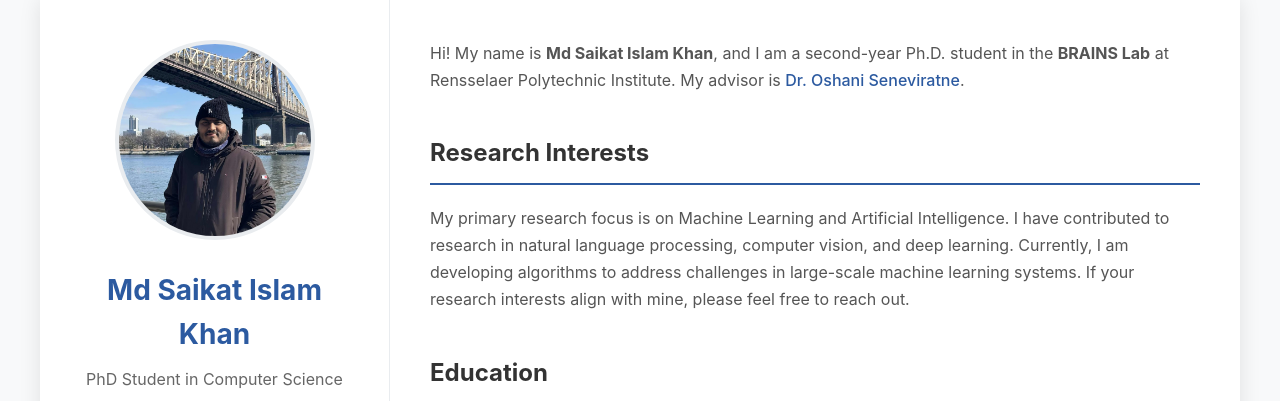
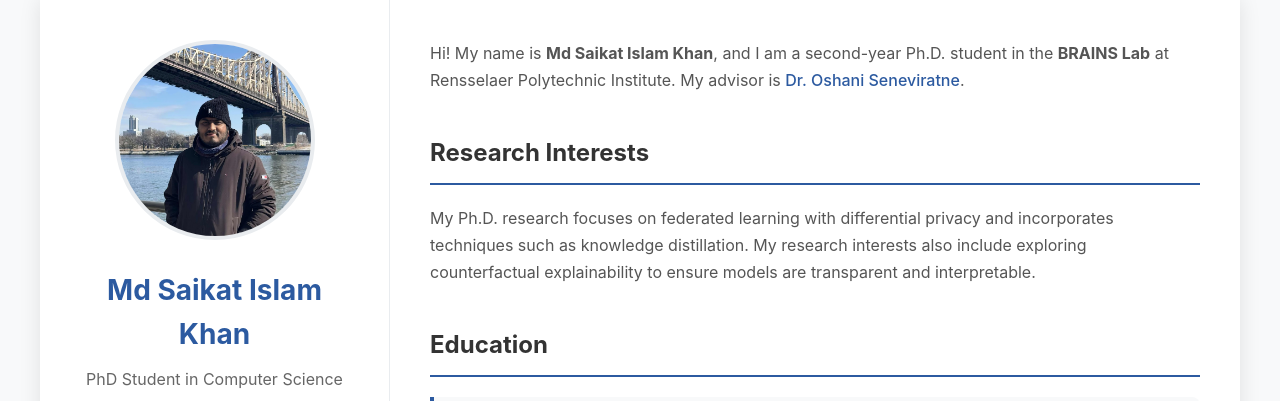
Before and after one commit to saikat15010/saikat15010.github.io, a plain HTML site: page index.html in a window 1280 px wide. Shown: the top 401 px of the page. Drawn offline with Linux system fonts and the light colour scheme.

Commit message:
Update index.html

```diff
--- a/index.html
+++ b/index.html
@@ -342,10 +342,8 @@
             <div class="section">
                 <h2>Research Interests</h2>
                 <p class="intro-text">
-                    My primary research focus is on Machine Learning and Artificial Intelligence. I have contributed to research in
-                    natural language processing, computer vision, and deep learning. Currently, I am developing algorithms to address
-                    challenges in large-scale machine learning systems. If your research interests align with mine,
-                    please feel free to reach out.
+                    My Ph.D. research focuses on federated learning with differential privacy and incorporates techniques such as knowledge distillation.
+                    My research interests also include exploring counterfactual explainability to ensure models are transparent and interpretable.
                 </p>
             </div>
 
```
